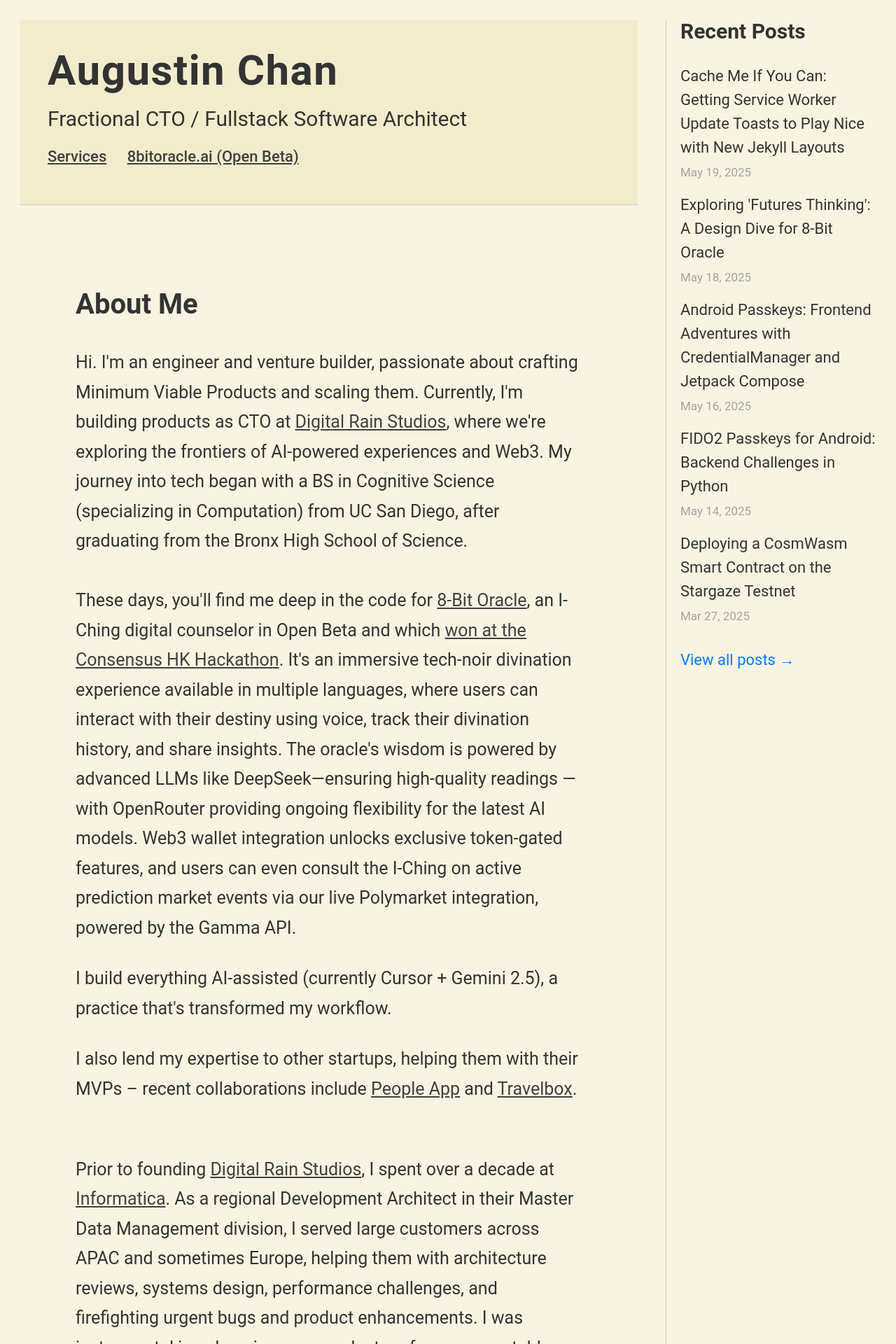
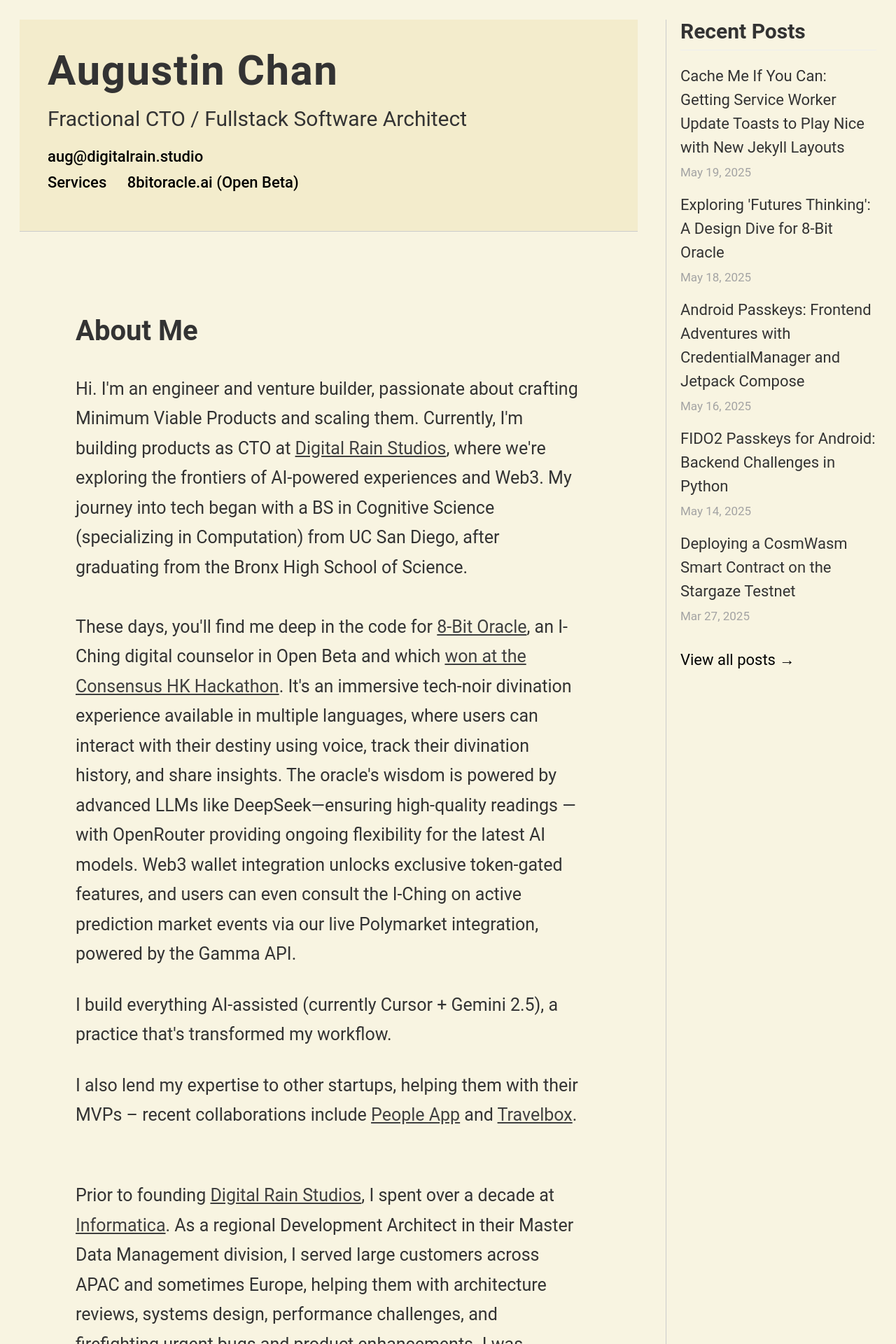
Before and after one commit to augchan42/augchan42.github.io, a Jekyll site: the page built from index.html, in a window 1280 px wide. Shown: the top 1920 px of the page at 70% size. Built offline with Jekyll 4.4.1, drawn with Linux system fonts in a browser that asks for light colours; some web fonts are replaced.

Commit message:
Update portfolio links and styles: Added a mailto link for direct contact in the portfolio header, introduced a blog link in the footer, and changed link colors to black for better visibility across the site. Adjusted CSS and LESS files to reflect these changes and improve overall styling consistency.

```diff
--- a/css/hux-blog.css
+++ b/css/hux-blog.css
@@ -1795,11 +1795,11 @@
   margin-bottom: 0.25rem;
 }
 body.portfolio-page .contact .portfolio-link {
-  color: #007bff;
+  color: #000000;
   text-decoration: underline;
 }
 body.portfolio-page .contact .portfolio-link:hover {
-  color: #0056b3;
+  color: #000000;
   text-decoration: none;
 }
 body.portfolio-page .portfolio-layout-container {
@@ -1845,7 +1845,7 @@
   line-height: 1.4;
 }
 body.portfolio-page .portfolio-sidebar .sidebar-post-list li a:hover {
-  color: #007bff;
+  color: #000000;
   text-decoration: underline;
 }
 body.portfolio-page .portfolio-sidebar .sidebar-post-list li .sidebar-post-date {
@@ -1856,7 +1856,7 @@
 }
 body.portfolio-page .portfolio-sidebar .sidebar-all-posts-link {
   font-size: 1.1rem;
-  color: #007bff;
+  color: #000000;
   text-decoration: none;
 }
 body.portfolio-page .portfolio-sidebar .sidebar-all-posts-link:hover {
@@ -1866,14 +1866,9 @@
   body.portfolio-page .portfolio-main-content {
     min-width: 100%;
     padding-right: 0;
-    margin-bottom: 2rem;
   }
   body.portfolio-page .portfolio-sidebar {
-    flex-basis: 100%;
-    padding-left: 0;
-    border-left: none;
-    border-top: 1px solid #ccc;
-    padding-top: 2rem;
+    display: none;
   }
 }
 @media screen and (max-width: 767px) {
@@ -1908,6 +1903,16 @@
   border-top: 1px solid #ccc;
   text-align: center;
   font-size: 1.125rem;
+}
+body.portfolio-page .portfolio-footer .blog-link {
+  display: block;
+  margin-top: 1rem;
+  color: #000000;
+  text-decoration: none;
+}
+body.portfolio-page .portfolio-footer .blog-link:hover {
+  color: #000000;
+  text-decoration: underline;
 }
 body.portfolio-page .about-me .portfolio-text {
   font-size: 1.25rem;
@@ -1948,15 +1953,21 @@
     }
 }
 */
-.portfolio-featured-links {
+body.portfolio-page .portfolio-featured-links {
   text-align: left;
   margin-bottom: 0.5rem;
   font-size: 1.1rem;
 }
-.portfolio-featured-links a {
+body.portfolio-page .portfolio-featured-links a {
   margin-right: 1.2rem;
   font-weight: 500;
-}
-.portfolio-featured-links a:last-child {
+  color: #000000;
+  text-decoration: none;
+}
+body.portfolio-page .portfolio-featured-links a:hover {
+  color: #000000;
+  text-decoration: underline;
+}
+body.portfolio-page .portfolio-featured-links a:last-child {
   margin-right: 0;
 }
--- a/index.html
+++ b/index.html
@@ -9,6 +9,7 @@
   <h1 class="portfolio-title">Augustin Chan</h1>
   <p class="portfolio-subtitle">Fractional CTO / Fullstack Software Architect</p>
   <div class="portfolio-featured-links" style="margin: 0.5rem 0 0.5rem 0;">
+    <a href="mailto:aug@digitalrain.studio" class="portfolio-link">aug@digitalrain.studio</a><br>
     <a href="/offerings/" class="portfolio-link">Services</a>
     <a href="https://8bitoracle.ai" class="portfolio-link" target="_blank">8bitoracle.ai (Open Beta)</a>
   </div>
@@ -73,5 +74,6 @@
 </main>
 
 <footer class="portfolio-footer">
+  <a href="/blog/" class="portfolio-link">Dev Blog</a></br>
   &copy; {% assign current_year = 'now' | date: "%Y" %}{{ current_year }} Augustin Chan. All rights reserved.
 </footer>
```
Also changed, not shown: less/portfolio.less (+37 -7 lines), css/hux-blog.min.css.
